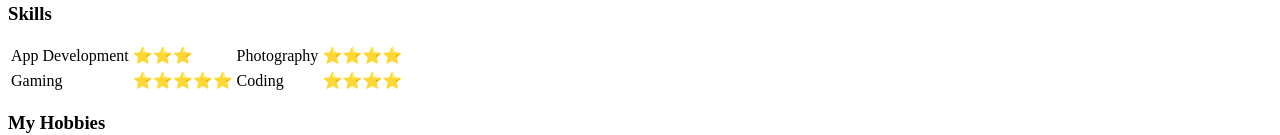
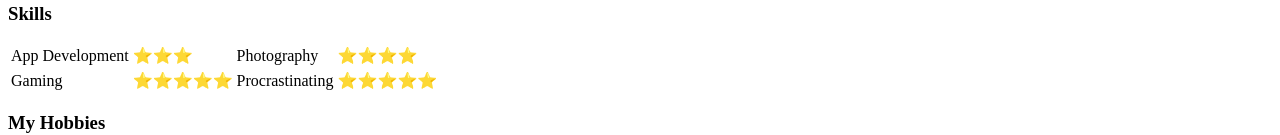
Before and after one commit to Sayam06/myFirstWebsite, a plain HTML site: page index.html in a window 1280 px wide. Shown: the part 671-806 px from the top of the page. Drawn offline with Linux system fonts and the light colour scheme.

Commit message:
Update index.html

```diff
--- a/index.html
+++ b/index.html
@@ -63,8 +63,8 @@
     <tr>
       <td>Gaming</td>
       <td>⭐⭐⭐⭐⭐</td>
-      <td>Coding</td>
-      <td>⭐⭐⭐⭐</td>
+      <td>Procrastinating</td>
+      <td>⭐⭐⭐⭐⭐</td>
     </tr>
   </table>
   <h3>My Hobbies</h3>
```
